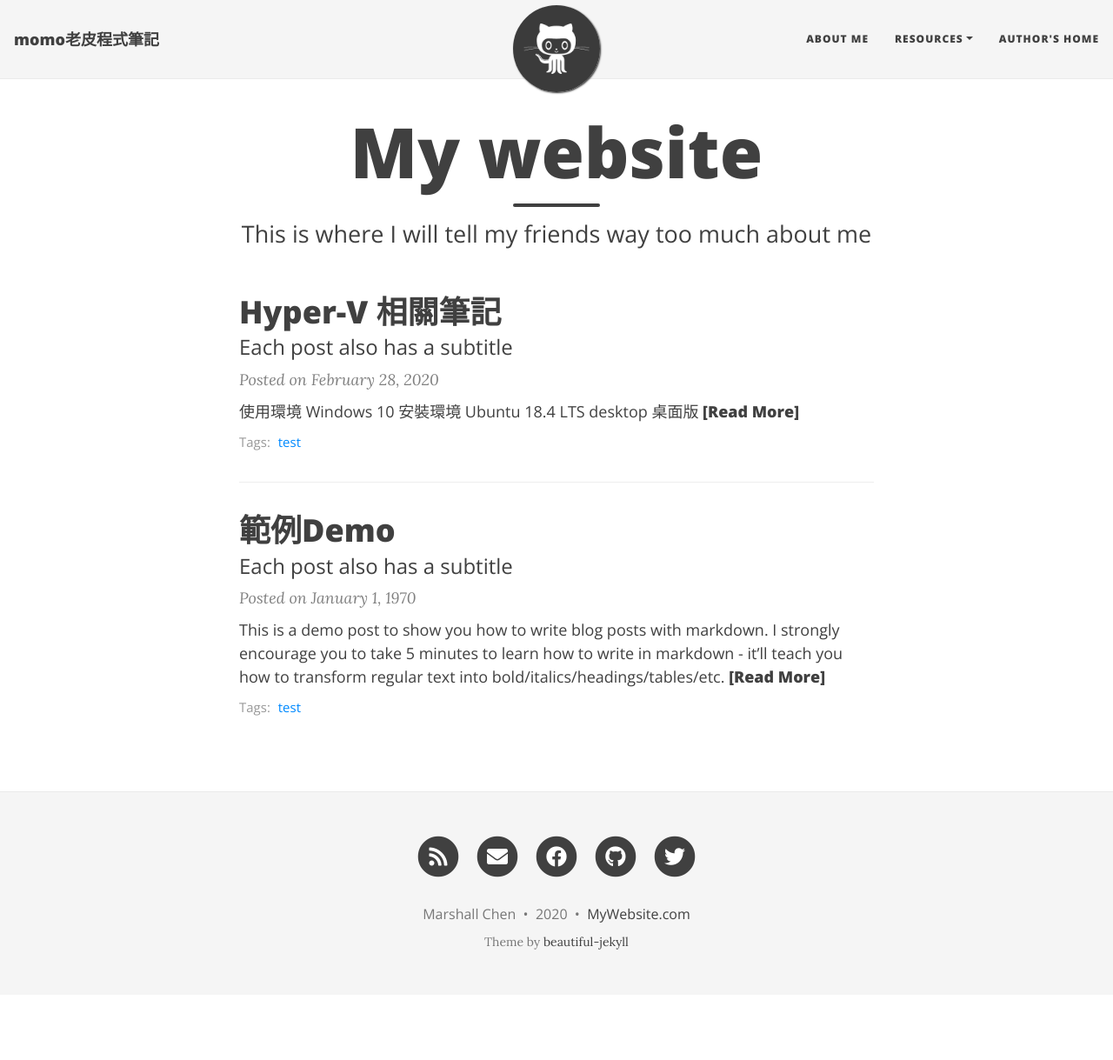
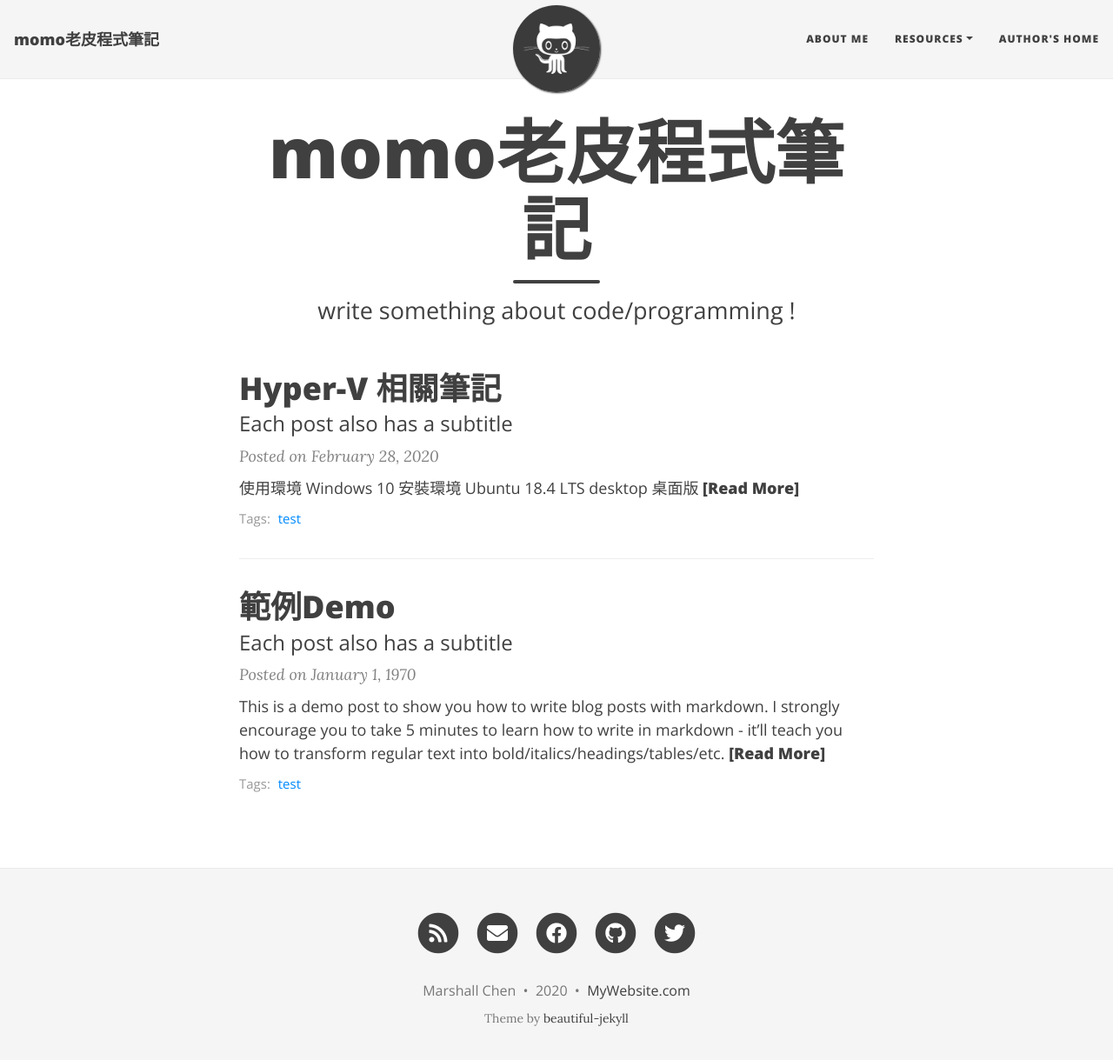
Before and after one commit to momoBear/momoBear.github.io, a Jekyll site: the page built from index.html, in a window 1280 px wide and 1232 px high. Shown: the top 1219 px of the window at 87% size. Built offline with Jekyll 4.4.1, drawn with Linux system fonts in a browser that asks for light colours; nearby versions of some CDN libraries; the list of posts is cut into pages by our own code.

Commit message:
Update index.html

```diff
--- a/index.html
+++ b/index.html
@@ -1,5 +1,5 @@
 ---
 layout: home
-title: My website
-subtitle: This is where I will tell my friends way too much about me
+title: momo老皮程式筆記
+subtitle: write something about code/programming !
 ---
```
